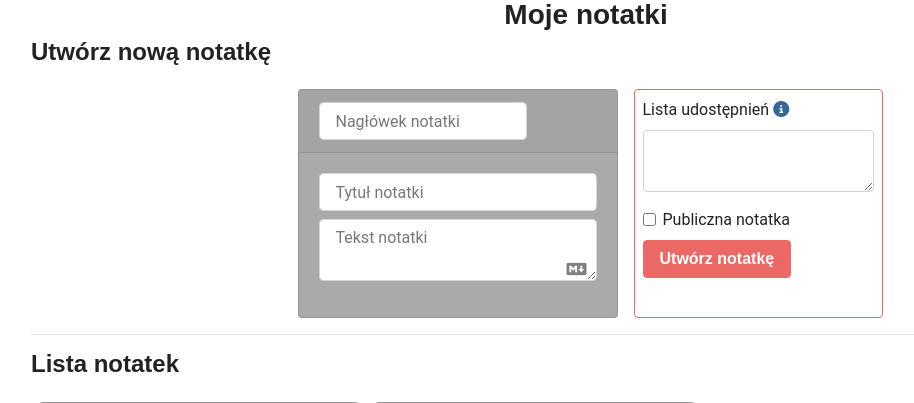
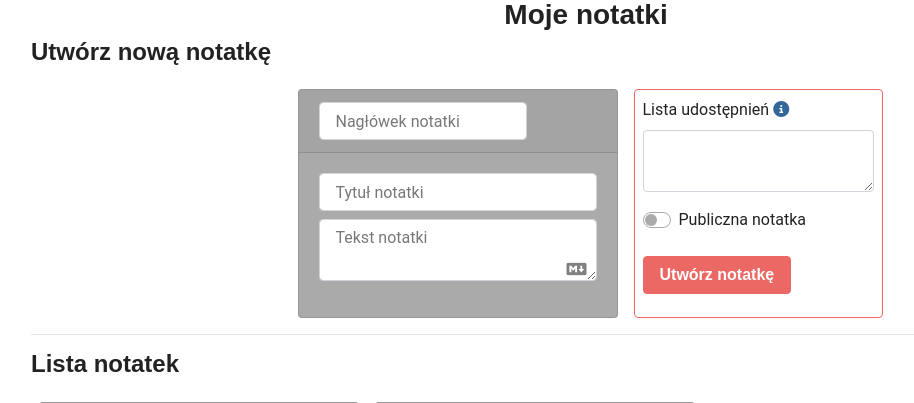
Before and after one commit to christopher-dabrowski/shielded-notes, a Flask app: page /myNotes in a window 1280 px wide. Shown: the part 123-526 px from the top of the page, without its empty margins (54-968 px from the left). Run offline with Flask 2, Linux system fonts and the light colour scheme; a user stored in the database is signed in; data comes from the database, SQL or seed files in the repository; some libraries are stand-ins or nearby versions; some web fonts are replaced.

Commit message:
Improve public note checkbox

```diff
--- a/app/templates/my_notes.html
+++ b/app/templates/my_notes.html
@@ -49,11 +49,13 @@
           <textarea class="form-control" name="shares" id="share-list"></textarea>
         </div>
 
-        <div class="form-check">
-          <input class="form-check-input" type="checkbox" name="public" id="public-toggle">
-          <label class="form-check-label" for="public">
-            Publiczna notatka
-          </label>
+        <div class="form-group">
+          <div class="custom-control custom-switch">
+            <input class="custom-control-input" type="checkbox" name="public" id="public-toggle">
+            <label class="custom-control-label" for="public-toggle">
+              Publiczna notatka
+            </label>
+          </div>
         </div>
 
         <button class="btn btn-primary mt-2" type="submit">
```
